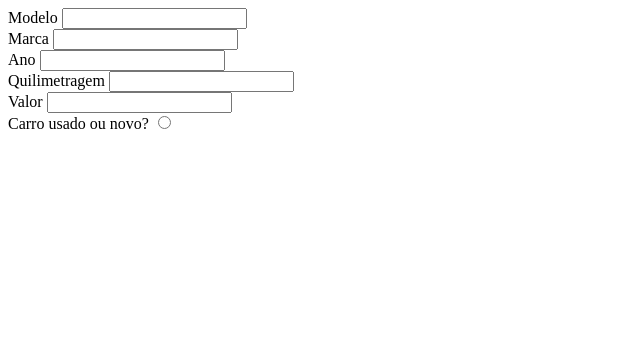
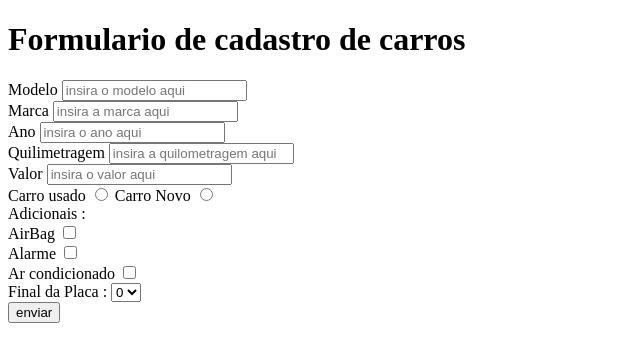
Before and after one commit to dantasz1/-5-Colocando-em-pr-tica---Front-end, a plain HTML site: page index.html in a window 1280 px wide. Shown: the whole page, without its empty margins (0-640 px from the left). Drawn offline with Linux system fonts and the light colour scheme.

Commit message:
in the learning process

```diff
--- a/index.html
+++ b/index.html
@@ -8,37 +8,73 @@
 </head>
 
 <body>
+     <div class="titulo">
+        <h1>
+            Formulario de cadastro de carros
+        </h1>
+     </div>
     <form>
+        <title>Formulario de cadastro de carros</title>
         <div class="Modelo">
             <label for="Modelo">Modelo</label>
-            <input type="text" name=" Modelo">
+            <input type="text" name=" Modelo" placeholder="insira o modelo aqui">
         </div>
         <div>
             <label for="Marca">Marca</label>
-            <input type="text" name="Marca">
+            <input type="text" name="Marca" placeholder="insira a marca aqui">
         </div>
         <div>
             <label for="ano">Ano</label>
-            <input type="text" name="ano">
+            <input type="text" name="ano" placeholder="insira o ano aqui">
         </div>
         <div><label for="quilometragem">Quilimetragem</label>
-        <input type="text" name="quilometragem">
+            <input type="text" name="quilometragem" placeholder="insira a quilometragem aqui">
         </div>
         <div>
-<label for="valor">Valor</label>
-<input type="text" name="valor">
+            <label for="valor">Valor</label>
+            <input type="text" name="valor" placeholder="insira o valor aqui">
         </div>
         <div class="UsadoOuNovo">
-            <label for="UsadoOuNovo">Carro usado ou novo?</label>
-<input type="radio" name="UsadoOuNovo"  >
+            <label for="UsadoOuNovo">Carro usado</label>
+            <input type="radio" name="UsadoOuNovo" >
+            <label for="UsadoOuNovo">Carro Novo</label>
+            <input type="radio" name="UsadoOuNovo">
+        </div>
+        <div class="Adicionais">
 
+            <label for="adicionais">Adicionais :</label><br>
+            <label for="airbag">AirBag</label>
+            <input type="checkbox" name="adicionais" value="AirBag" id="airBag">
+            <br>
+
+            <label for="alarme">Alarme</label>
+            <input type="checkbox" name="adicionais" value="Alarme" id="alarme">
+            <br>
+            <label for="Ar">Ar condicionado</label>
+            <input type="checkbox" value="arCondicionado" id="ar">
+            <br>
 
         </div>
+        <div class="FinalDaPlaca"></div>
+        <label for="FinalDaPlaca">Final da Placa : </label>
+        <select name="FinalDaPlaca" id="finaldaplaca">
+            <option value="0">0</option>
+            <option value="1">1</option>
+            <option value="2">2</option>
+            <option value="3">3</option>
+            <option value="4">4</option>
+            <option value="5">5</option>
+            <option value="6">6</option>
+            <option value="7">7</option>
+            <option value="8">8</option>
+            <option value="9">9</option>
+        </select>
 
+<div class="submit">
 
+<input type="submit" value="enviar">
 
-
-
+        </div>
 
     </form>
 
```
